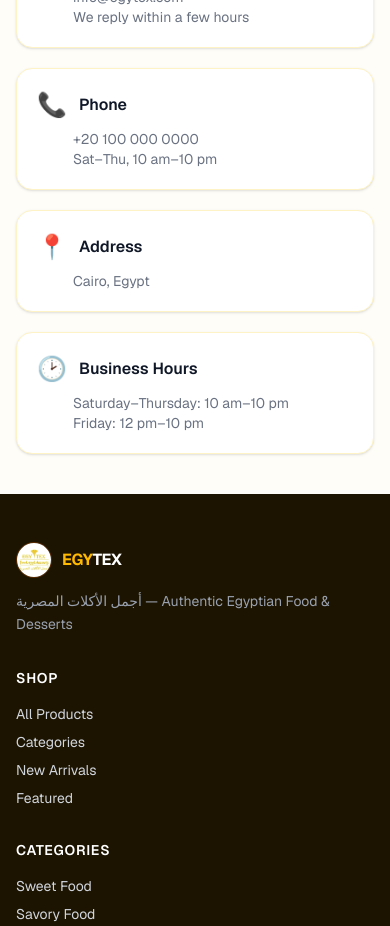
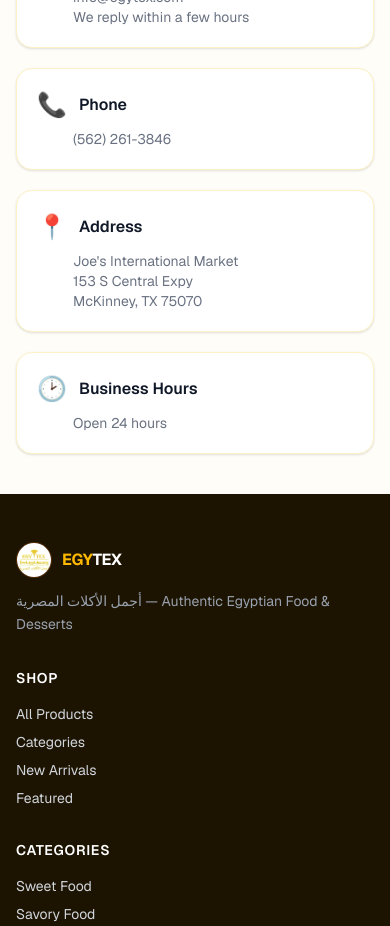
Before and after one commit to Filopater7/egytex, a Next.js app: page /contact in a window 390 px wide. Shown: the part 880-1806 px from the top of the page. Built offline with nearby package versions, Linux system fonts and the light colour scheme.

Commit message:
fix: update contact info with real address, phone, and hours

```diff
--- a/src/app/contact/page.tsx
+++ b/src/app/contact/page.tsx
@@ -32,17 +32,17 @@
             {
               icon: "📞",
               title: "Phone",
-              lines: ["+20 100 000 0000", "Sat–Thu, 10 am–10 pm"],
+              lines: ["(562) 261-3846"],
             },
             {
               icon: "📍",
               title: "Address",
-              lines: ["Cairo, Egypt"],
+              lines: ["Joe's International Market", "153 S Central Expy", "McKinney, TX 75070"],
             },
             {
               icon: "🕑",
               title: "Business Hours",
-              lines: ["Saturday–Thursday: 10 am–10 pm", "Friday: 12 pm–10 pm"],
+              lines: ["Open 24 hours"],
             },
           ].map(({ icon, title, lines }) => (
             <div key={title} className="bg-white rounded-2xl border border-amber-100 shadow-sm p-5">
```
